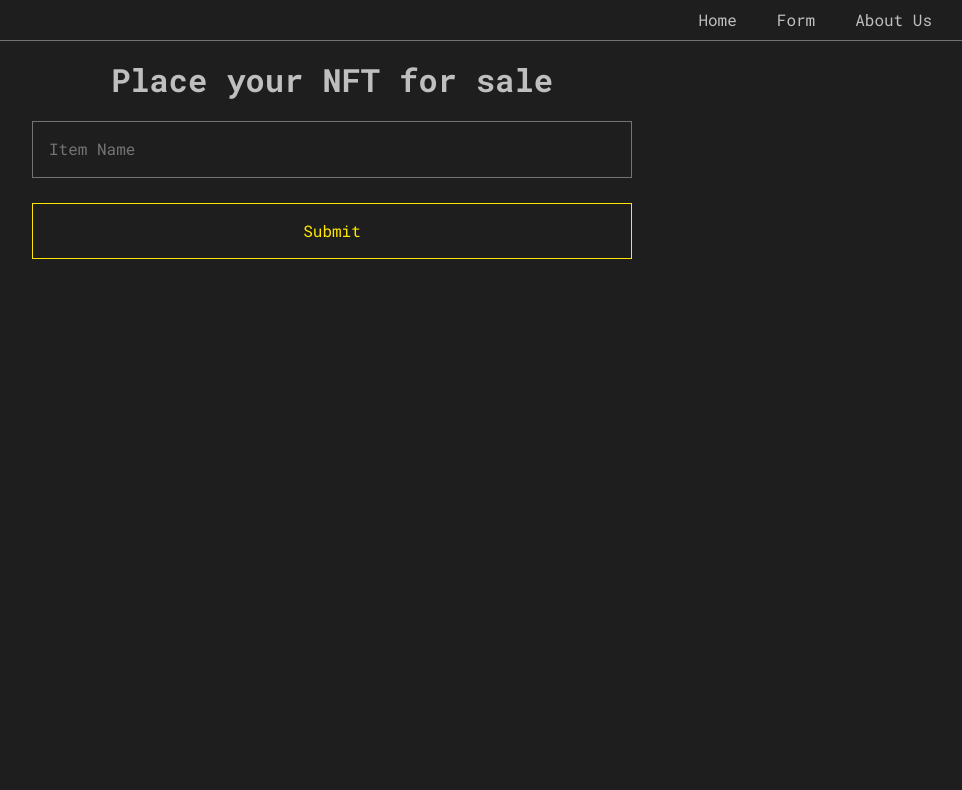
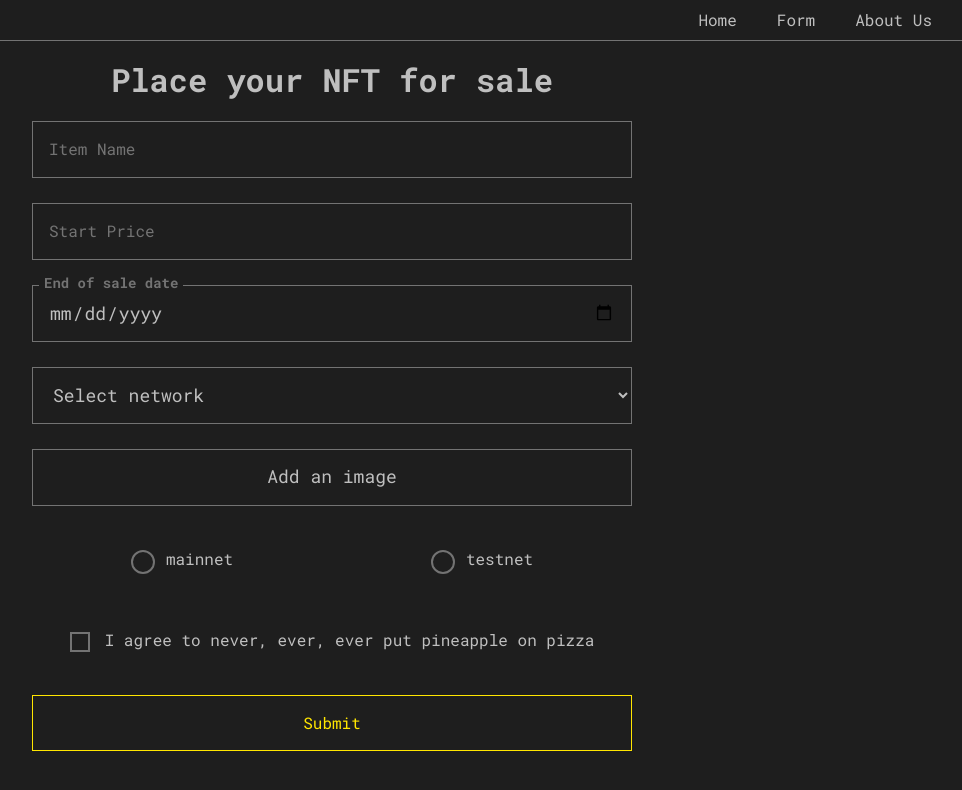
Before and after one commit to Ilichhh/rs-react, a React (Vite) app: page /form in a window 1280 px wide. Shown: the top 790 px of the page, without its empty margins (308-1270 px from the left). Built offline with nearby package versions, Linux system fonts and the light colour scheme.

Commit message:
refactor: replace all form fields with useForm hook

```diff
--- a/src/components/AddImageButton/AddImageButton.tsx
+++ b/src/components/AddImageButton/AddImageButton.tsx
@@ -1,25 +1,28 @@
-import React, { RefObject } from 'react';
+import React from 'react';
+import { UseFormRegister, FieldValues, FieldError, FieldErrorsImpl, Merge } from 'react-hook-form';
+import { formOptions } from '../../fakeData';
 import '../../components/Form/Form.scss';
 import './AddImageButton.scss';
 
 interface AddImageButtonProps {
-  inputRef: RefObject<HTMLInputElement>;
-  errorMessage: string;
+  id: string;
+  register: UseFormRegister<FieldValues>;
+  error: string | FieldError | Merge<FieldError, FieldErrorsImpl<FieldValues>> | undefined;
 }
 
-const AddImageButton = ({ inputRef, errorMessage }: AddImageButtonProps) => (
+const AddImageButton = ({ id, register, error }: AddImageButtonProps) => (
   <>
     <input
       className="add-image_hidden"
       type="file"
       accept=".jpg, .jpeg, .png"
       id="image"
-      ref={inputRef}
+      {...register(id, formOptions[id])}
     />
     <label className="form__button add-image" htmlFor="image">
       <span className="add-image__label">Add an image</span>
     </label>
-    {errorMessage && <span className="form-input__error">{errorMessage}</span>}
+    {error && <span className="form-input__error">{error.toString()}</span>}
   </>
 );
 
--- a/src/components/Checkbox/Checkbox.tsx
+++ b/src/components/Checkbox/Checkbox.tsx
@@ -1,27 +1,29 @@
-import React, { RefObject } from 'react';
+import React from 'react';
+import { UseFormRegister, FieldValues, FieldError, FieldErrorsImpl, Merge } from 'react-hook-form';
+import { formOptions } from '../../fakeData';
 import './Checkbox.scss';
 
 interface CheckboxProps {
   label: string;
   id: string;
-  inputRef: RefObject<HTMLInputElement>;
   defaultChecked: boolean;
-  errorMessage: string;
+  register: UseFormRegister<FieldValues>;
+  error: string | FieldError | Merge<FieldError, FieldErrorsImpl<FieldValues>> | undefined;
 }
 
-const Checkbox = ({ label, id, inputRef, defaultChecked, errorMessage }: CheckboxProps) => (
+const Checkbox = ({ label, id, register, defaultChecked, error }: CheckboxProps) => (
   <>
     <div className="form-input__wrapper">
       <input
         type="checkbox"
         className="checkbox"
         id={id}
-        ref={inputRef}
         defaultChecked={defaultChecked}
+        {...register(id, formOptions[id])}
       />
       <label htmlFor={id}>{label}</label>
     </div>
-    {errorMessage && <span className="form-input__error">{errorMessage}</span>}
+    {error && <span className="form-input__error">{error.toString()}</span>}
   </>
 );
 
--- a/src/components/DropdownInput/DropdownInput.tsx
+++ b/src/components/DropdownInput/DropdownInput.tsx
@@ -1,14 +1,16 @@
-import React, { RefObject } from 'react';
+import React from 'react';
+import { UseFormRegister, FieldValues, FieldError, FieldErrorsImpl, Merge } from 'react-hook-form';
+import { formOptions } from '../../fakeData';
 import './DropdownInput.scss';
 
 interface DropdownInputProps {
   id: string;
   options: string[];
-  inputRef: RefObject<HTMLSelectElement>;
-  errorMessage: string;
+  register: UseFormRegister<FieldValues>;
+  error: string | FieldError | Merge<FieldError, FieldErrorsImpl<FieldValues>> | undefined;
 }
 
-const DropdownInput = ({ id, options, inputRef, errorMessage }: DropdownInputProps) => {
+const DropdownInput = ({ id, options, register, error }: DropdownInputProps) => {
   const dropdownOptions = [
     <option key="default" value="" hidden>
       Select network
@@ -23,11 +25,11 @@ const DropdownInput = ({ id, options, inputRef, errorMessage }: DropdownInputPro
   return (
     <>
       <div className="form-input__wrapper">
-        <select className="form-input" id={id} ref={inputRef}>
+        <select className="form-input" id={id} {...register(id, formOptions[id])}>
           {dropdownOptions}
         </select>
       </div>
-      {errorMessage && <span className="form-input__error">{errorMessage}</span>}
+      {error && <span className="form-input__error">{error.toString()}</span>}
     </>
   );
 };
--- a/src/components/Form/Form.tsx
+++ b/src/components/Form/Form.tsx
@@ -64,40 +64,40 @@ function Form({ onAddProduct }: FormProps) {
         register={register}
         error={errors.title?.message}
       />
-      {/* <FormInput
+      <FormInput
         type="number"
         label="Start Price"
         id="price"
-        inputRef={priceInputRef}
-        errorMessage={state.priceError}
+        register={register}
+        error={errors.price?.message}
       />
       <FormInput
         type="date"
         label="End of sale date"
         id="date"
-        inputRef={dateInputRef}
-        errorMessage={state.dateError}
+        register={register}
+        error={errors.date?.message}
       />
       <DropdownInput
         id="network"
         options={networks}
-        inputRef={selectNetworkRef}
-        errorMessage={state.networkError}
+        register={register}
+        error={errors.network?.message}
       />
-      <AddImageButton inputRef={imageInputRef} errorMessage={state.imageError} />
+      <AddImageButton id="image" register={register} error={errors.image?.message} />
       <RadioInput
         id="mainnet"
         options={mainnetSelector}
-        inputRefs={mainnetRef}
-        errorMessage={state.mainnetError}
+        register={register}
+        error={errors.mainnet?.message}
       />
       <Checkbox
         label="I agree to never, ever, ever put pineapple on pizza"
         id="agreement"
-        inputRef={agreementRef}
         defaultChecked={false}
-        errorMessage={state.agreementError}
-      /> */}
+        register={register}
+        error={errors.agreement?.message}
+      />
       <button type="submit" className="form__button">
         Submit
       </button>
--- a/src/components/FormInput/FormInput.tsx
+++ b/src/components/FormInput/FormInput.tsx
@@ -1,7 +1,6 @@
 import React from 'react';
 import { UseFormRegister, FieldValues, FieldError, FieldErrorsImpl, Merge } from 'react-hook-form';
 import { formOptions } from '../../fakeData';
-import { ProductData } from 'types';
 import './FormInput.scss';
 
 interface FormInputProps {
--- a/src/components/RadioInput/RadioInput.tsx
+++ b/src/components/RadioInput/RadioInput.tsx
@@ -1,17 +1,24 @@
-import React, { RefObject } from 'react';
+import React from 'react';
+import { UseFormRegister, FieldValues, FieldError, FieldErrorsImpl, Merge } from 'react-hook-form';
+import { formOptions } from '../../fakeData';
 import './RadioInput.scss';
 
 interface RadioInputProps {
   id: string;
   options: string[];
-  inputRefs: RefObject<HTMLInputElement>[];
-  errorMessage: string;
+  register: UseFormRegister<FieldValues>;
+  error: string | FieldError | Merge<FieldError, FieldErrorsImpl<FieldValues>> | undefined;
 }
 
-const RadioInput = ({ id, options, inputRefs, errorMessage }: RadioInputProps) => {
-  const radioOptions = options.map((option: string, index) => (
+const RadioInput = ({ id, options, register, error }: RadioInputProps) => {
+  const radioOptions = options.map((option: string) => (
     <label className="form-input__radio" key={option} htmlFor={`${id}-${option}`}>
-      <input type="radio" name={id} id={`${id}-${option}`} value={option} ref={inputRefs[index]} />
+      <input
+        type="radio"
+        id={`${id}-${option}`}
+        value={option}
+        {...register(id, formOptions[id])}
+      />
       {option}
       <span className="form-input__radio-checkmark"></span>
     </label>
@@ -20,7 +27,7 @@ const RadioInput = ({ id, options, inputRefs, errorMessage }: RadioInputProps) =
   return (
     <>
       <div className="form-input__wrapper">{radioOptions}</div>
-      {errorMessage && <span className="form-input__error">{errorMessage}</span>}
+      {error && <span className="form-input__error">{error.toString()}</span>}
     </>
   );
 };
--- a/src/fakeData.js
+++ b/src/fakeData.js
@@ -74,4 +74,24 @@ export const formOptions = {
     required: "Please enter item's name",
     minLength: { value: 3, message: 'The length must be at least 3 characters!' },
   },
+  price: {
+    required: "Please enter item's price",
+    min: { value: 1, message: 'The price should be a positive number!' },
+  },
+  date: {
+    required: 'Please enter sale ends date',
+    // minLength: { value: 3, message: 'The sale cannot end before tomorrow!' },
+  },
+  network: {
+    required: 'Please select a network!',
+  },
+  mainnet: {
+    required: 'Please select mainnet or testnet!',
+  },
+  agreement: {
+    required: 'What about pineapples?',
+  },
+  image: {
+    required: 'Please select an image!',
+  },
 };
```
